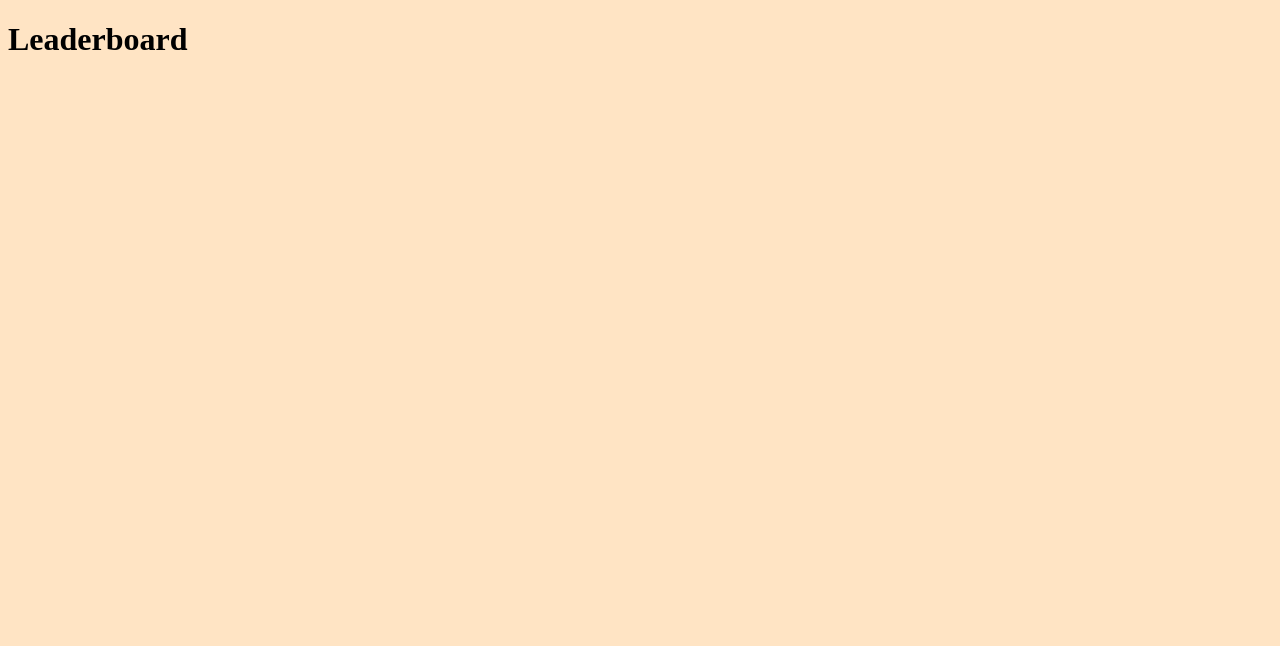
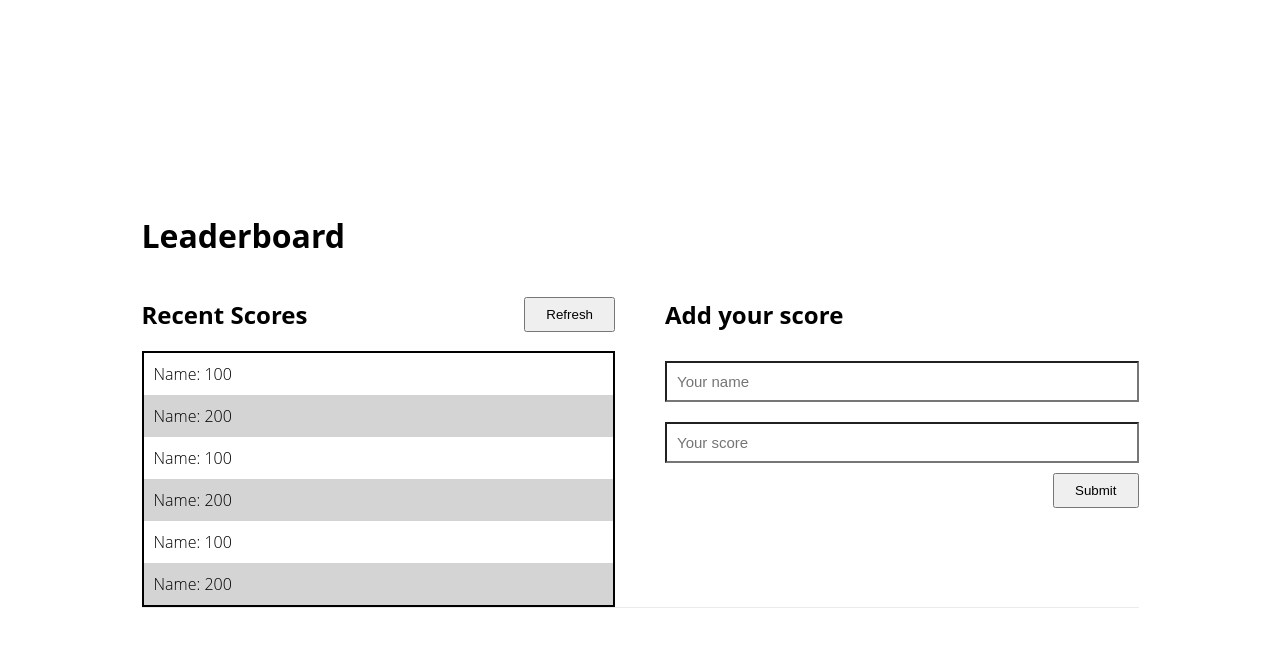
Before and after one commit to mrprotocoll/leaderboard-microverse, a website built with webpack: page src/index.html in a window 1280 px wide. Built offline with nearby package versions, Linux system fonts and the light colour scheme.

Commit message:
Added html and css styling for wireframe

```diff
--- a/src/index.html
+++ b/src/index.html
@@ -8,8 +8,35 @@
 </head>
 <body>
     <main>
-        <h1>Leaderboard</h1>
-
+        <div class="container">
+            <h1>Leaderboard</h1>
+            <div class="row">
+                <div class="board">
+                    <div class="board-title">
+                        <h2>Recent Scores</h2>
+                        <button>Refresh</button>
+                    </div>
+                    <ul>
+                        <li>Name:  100</li>
+                        <li>Name:  200</li>
+                        <li>Name:  100</li>
+                        <li>Name:  200</li>
+                        <li>Name:  100</li>
+                        <li>Name:  200</li>
+                    </ul>
+                </div>
+                <div class="form">
+                    <h2>Add your score</h2>
+                    <form action="" class="">
+                        <input type="text" class="input" placeholder="Your name" id="name">
+                        <input type="text" class="input" placeholder="Your score" id="score">
+                        <div class="submit">
+                            <button type="submit" class="submit-score">Submit</button>
+                        </div>
+                    </form>
+                </div>
+            </div>
+        </div>
     </main>
 
 </body>
--- a/src/style.css
+++ b/src/style.css
@@ -1,3 +1,75 @@
 body {
-    background-color: bisque;
+    background-color: #fff;
+    margin: 0 auto;
+    height: 100vh;
+    font-family: 'Open Sans', 'Lucida Grande', tahoma, verdana, arial, sans-serif;
 }
+
+*{
+    box-sizing: border-box;
+}
+
+main {
+    display: flex;
+    flex-direction: column;
+    margin: 0 auto;
+    max-width: 997px;
+    justify-content: center;
+    height: 100vh;
+}
+
+.container {
+    width: 100%;
+}
+
+.row {
+    border-bottom: 1px solid #ebebeb;
+    display: grid;
+    grid-template-columns: 1fr 1fr;
+    column-gap: 50px;
+}
+
+.board-title {
+    display: flex;
+    justify-content: space-between;
+    align-items: center;
+}
+
+ul {
+    padding: 0;
+    width: 100%;
+    list-style-type: none;
+    margin: 0;
+    border: 2px solid #000000;
+}
+
+li {
+    font-size: 16px;
+    font-weight: 300;
+    display: flex;
+    padding: 10px;
+    justify-content: space-between;
+    align-items: center;
+    align-content: center;
+}
+
+li:nth-child(even) {
+    background-color: rgb(212, 212, 212);
+}
+
+.input {
+    background-color: transparent;
+    color: #525252;
+    font-size: 15px;
+    width: 100%;
+    padding: 10px;
+    margin: 10px 0;
+}
+
+button {
+    padding: 8px 20px;
+}
+
+.submit{
+    text-align: right;
+}
```
Also changed, not shown: dist/index.html, dist/main.js.
